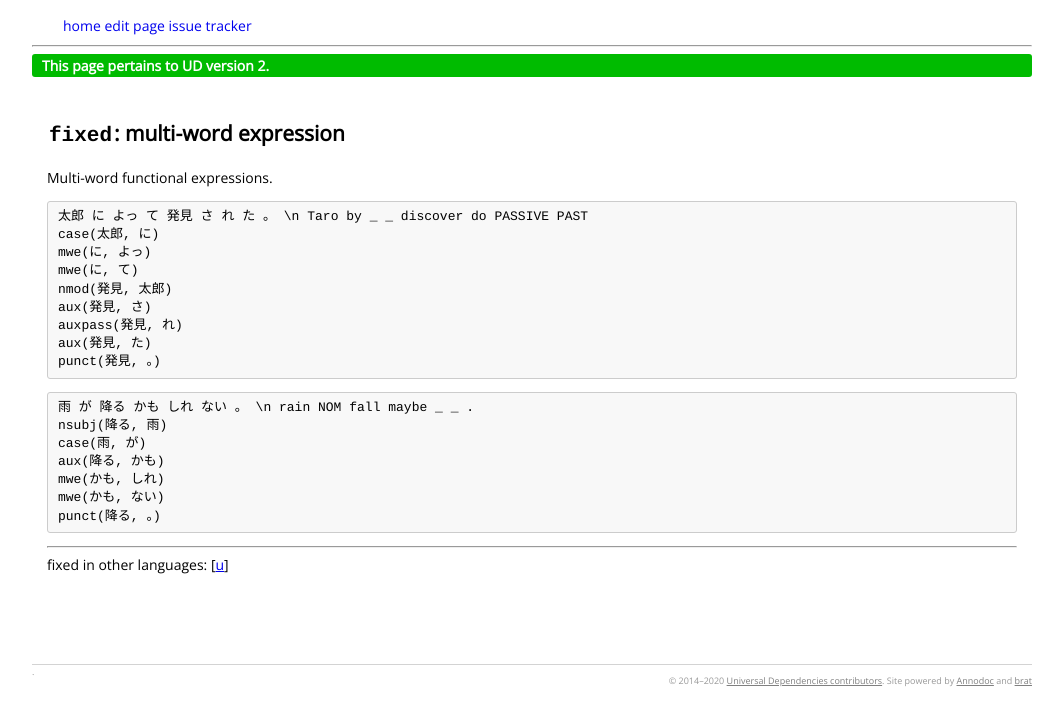
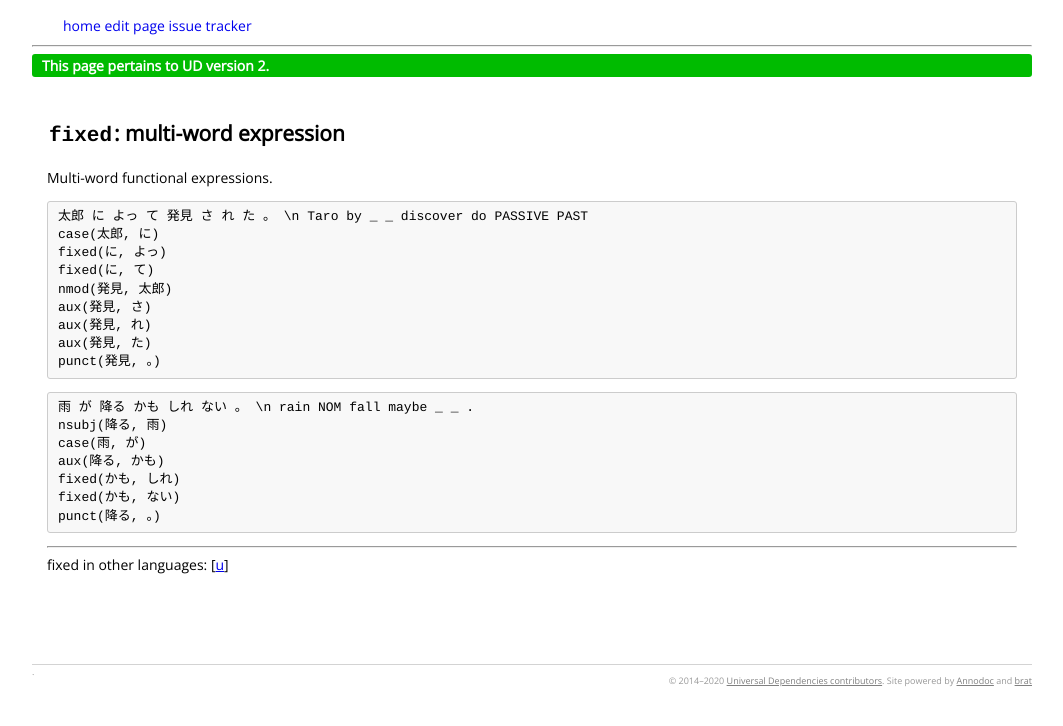
Before and after one commit to udjapanese/docs, a Jekyll site: the page built from _ja/dep/fixed.md, in a window 1280 px wide. Shown: the top 726 px of the page, without its empty margins (108-1171 px from the left). Built offline with Jekyll 4.4.1, drawn with Linux system fonts in a browser that asks for light colours; nearby versions of some CDN libraries; comment, search, counter and statistics services are not loaded.

Commit message:
Update fixed.md

```diff
--- a/_ja/dep/fixed.md
+++ b/_ja/dep/fixed.md
@@ -1,7 +1,6 @@
 ---
 layout: relation
 title: 'fixed'
-redirect_from: "ja/dep/mwe.html"
 shortdef: 'multi-word expression'
 udver: '2'
 ---
@@ -11,11 +10,11 @@ Multi-word functional expressions.
 ~~~ sdparse
 太郎 に よっ て 発見 さ れ た 。 \n Taro by _ _ discover do PASSIVE PAST
 case(太郎, に)
-mwe(に, よっ)
-mwe(に, て)
+fixed(に, よっ)
+fixed(に, て)
 nmod(発見, 太郎)
 aux(発見, さ)
-auxpass(発見, れ)
+aux(発見, れ)
 aux(発見, た)
 punct(発見, 。)
 ~~~
@@ -25,7 +24,7 @@ punct(発見, 。)
 nsubj(降る, 雨)
 case(雨, が)
 aux(降る, かも)
-mwe(かも, しれ)
-mwe(かも, ない)
+fixed(かも, しれ)
+fixed(かも, ない)
 punct(降る, 。)
 ~~~
```
